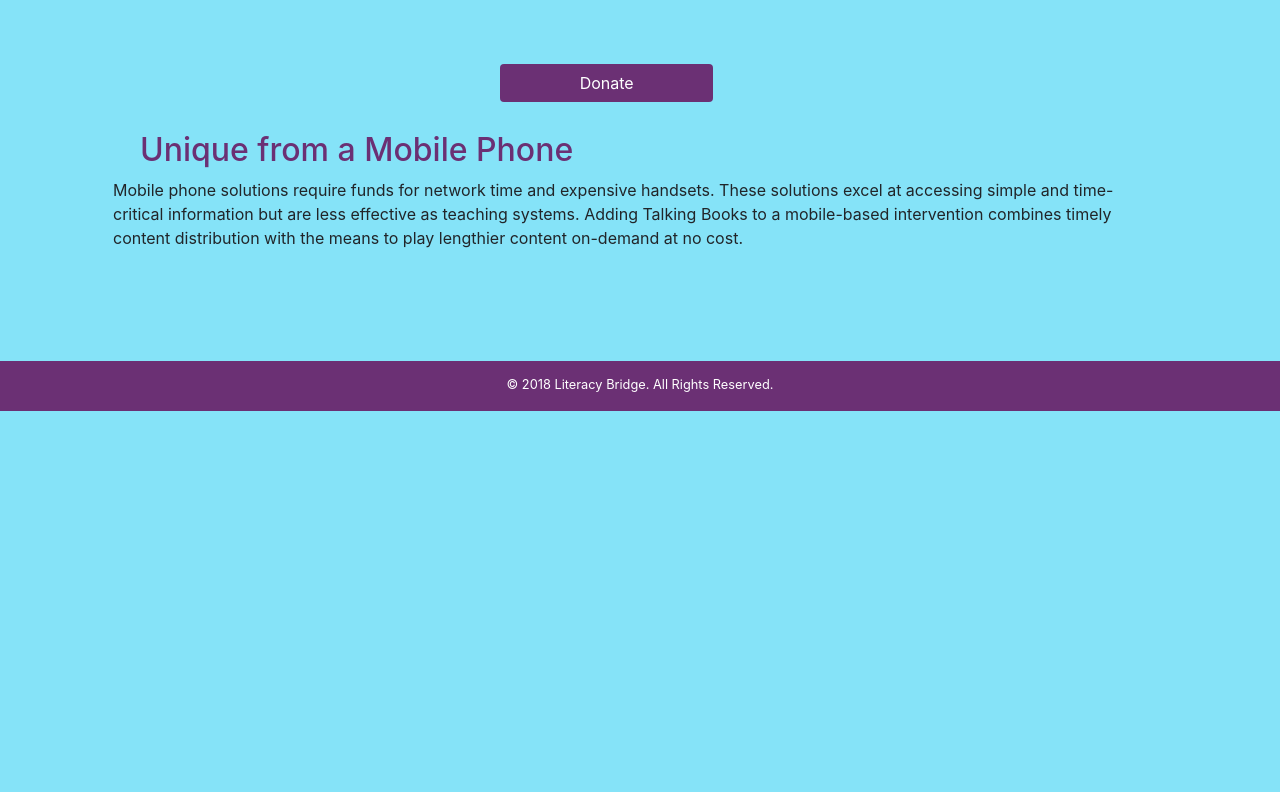
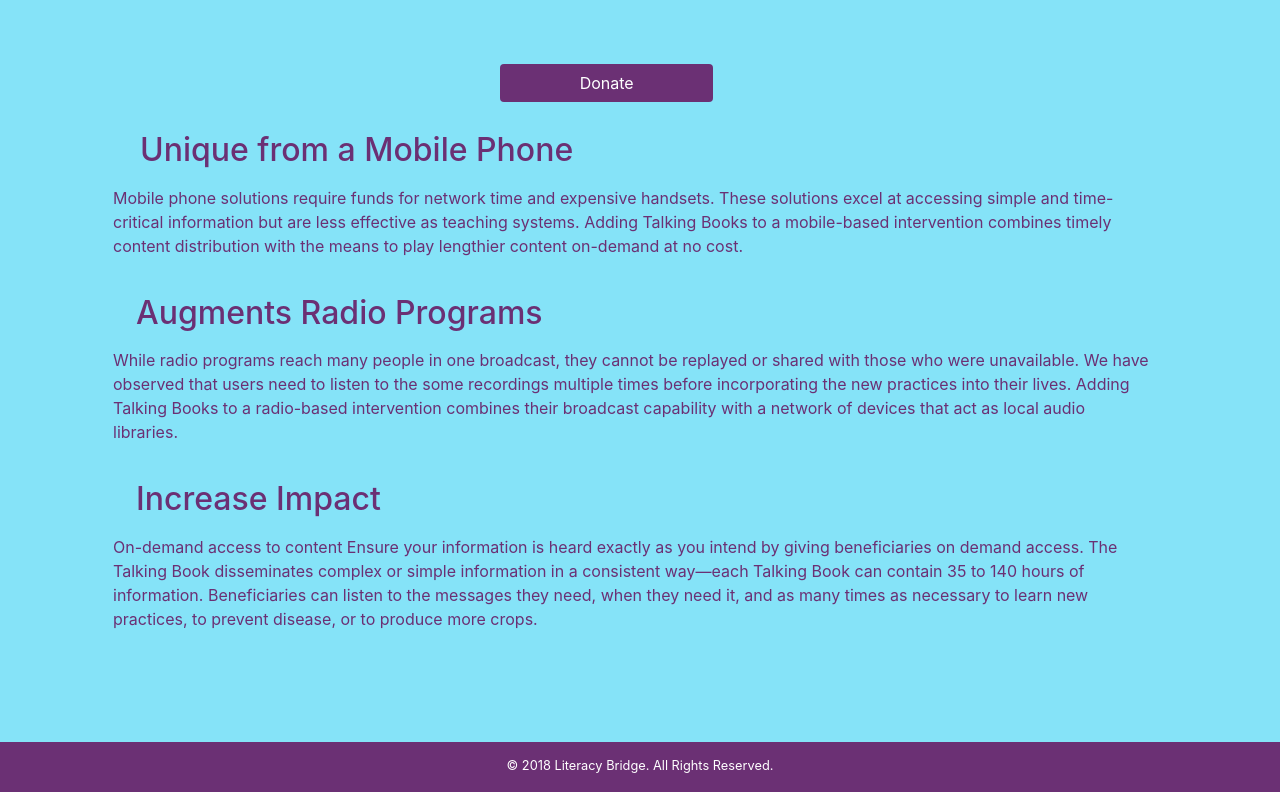
Before and after one commit to Kelso333/literacy_bridge_final, a plain HTML site: page talkingbook.html in a window 1280 px wide. Shown: the part 861-1653 px from the top of the page. Before the commit the page ends 1272 px from the top, so only its background shows below. Drawn offline with nearby package versions, Linux system fonts and the light colour scheme.

Commit message:
added more text content to talking book page

```diff
--- a/css/styles.css
+++ b/css/styles.css
@@ -239,12 +239,6 @@ img.menTB {
   margin-top: 95px;
 }
 
-.headerTalking {
-  margin-top: 180px;
-  margin-left: 125px;
-  color: #6b3074;
-}
-
 .donateTwoTalking {
   background-color: #6b3074;
   color: white;
@@ -253,8 +247,28 @@ img.menTB {
   left: 500px;
 }
 
-.uniqueText {
+.headerTalking {
+  margin-top: 180px;
+  margin-left: 125px;
+  color: #6b3074;
+}
+
+.uniqueText, .augmentText, .increaseText {
+  margin-top: 8px;
   margin-left: 98px;
+  color: #6b3074;
+}
+
+.headerTalkingTwo {
+  color: #6b3074;
+  margin-top: 20px;
+  margin-left: 121px;
+}
+
+.headerTalkingThree {
+  color: #6b3074;
+  margin-left: 121px;
+  margin-top: 20px;
 }
 
 
@@ -271,6 +285,4 @@ img.menTB {
 
 
 
-
-
 /********** TOUR PARTNERS PAGE **********/
--- a/talkingbook.html
+++ b/talkingbook.html
@@ -67,6 +67,16 @@
 
             <p class="col-10 uniqueText">Mobile phone solutions require funds for network time and expensive handsets. These solutions excel at accessing simple and time-critical information but are less effective as teaching systems. Adding Talking Books to a mobile-based intervention combines timely content distribution with the means to play lengthier content on-demand at no cost. </p>
 
+            <h2 class="col-5 headerTalkingTwo">Augments Radio Programs
+            </h2>
+
+            <p class="col-10 augmentText">While radio programs reach many people in one broadcast, they cannot be replayed or shared with those who were unavailable. We have observed that users need to listen to the some recordings multiple times before incorporating the new practices into their lives. Adding Talking Books to a radio-based intervention combines their broadcast capability with a network of devices that act as local audio libraries.</p>
+
+            <h2 class="col-5 headerTalkingThree">Increase Impact</h2>
+
+            <p class="col-10 increaseText">On-demand access to content Ensure your information is heard exactly as you intend by giving beneficiaries on demand access. The Talking Book disseminates complex or simple information in a consistent way—each Talking Book can contain 35 to 140 hours of information. Beneficiaries can listen to the messages they need, when they need it, and as many times as necessary to learn new practices, to prevent disease, or to produce more crops. </p>
+
+
 
 
 
```
